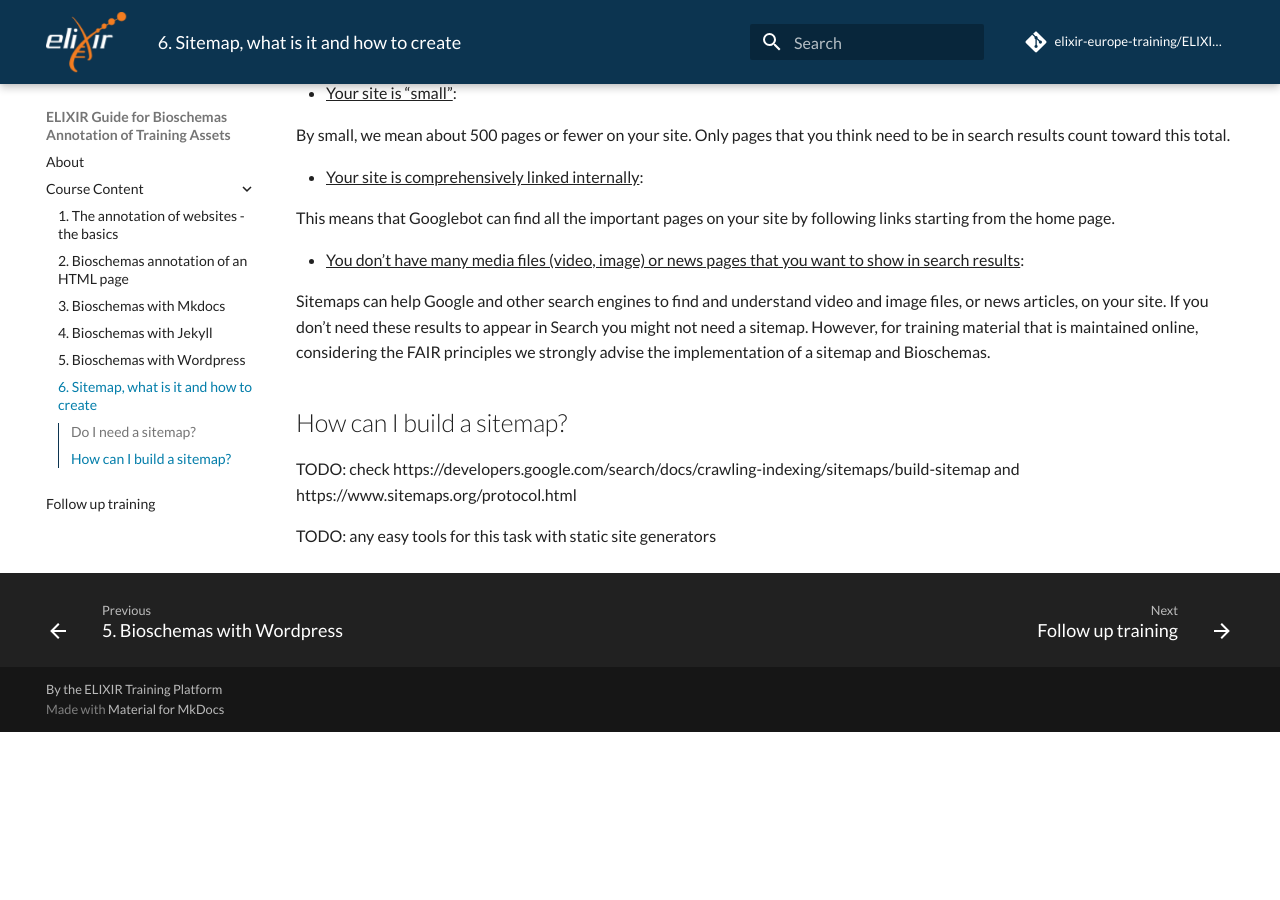
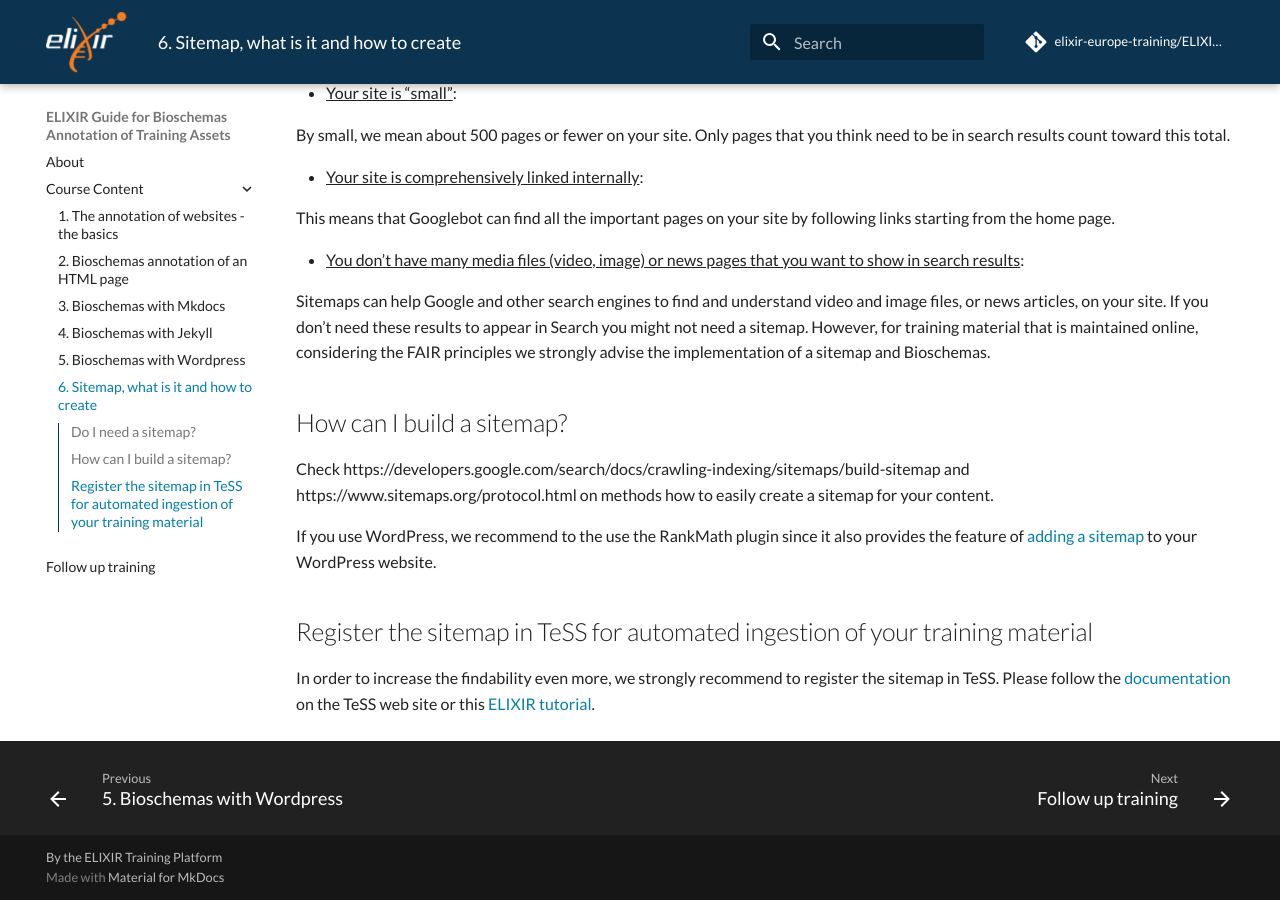
Before and after one commit to elixir-europe-training/ELIXIR-TrP-Bioschemas, an MkDocs documentation site: the page built from docs/chapters/chapter_05.md, in a window 1280 px wide and 900 px high, scrolled down 1535 px. Built offline with MkDocs 1.6.1 and Material for MkDocs 9.7.7, drawn with Linux system fonts in a browser that asks for light colours; comment, search, counter and statistics services are not loaded; before the commit the page ends 2267 px from its top, so only the background shows below that.

Commit message:
Update chapter_05.md - update sitemap chapter

```diff
--- a/docs/chapters/chapter_05.md
+++ b/docs/chapters/chapter_05.md
@@ -70,6 +70,10 @@ Sitemaps can help Google and other search engines to find and understand video a
 
 ## How can I build a sitemap?
 
-TODO: check https://developers.google.com/search/docs/crawling-indexing/sitemaps/build-sitemap and https://www.sitemaps.org/protocol.html
+Check https://developers.google.com/search/docs/crawling-indexing/sitemaps/build-sitemap and https://www.sitemaps.org/protocol.html on methods how to easily create a sitemap for your content.
 
-TODO: any easy tools for this task with static site generators
+If you use WordPress, we recommend to the use the RankMath plugin since it also provides the feature of [adding a sitemap](https://rankmath.com/kb/html-sitemap/) to your WordPress website.
+
+## Register the sitemap in TeSS for automated ingestion of your training material
+
+In order to increase the findability even more, we strongly recommend to register the sitemap in TeSS. Please follow the [documentation](https://tess.elixir-europe.org/about/registering#automatic) on the TeSS web site or this [ELIXIR tutorial](https://elixir-europe-training.github.io/ELIXIR-TrP-TeSS/chapters/chapter_04/).
```
